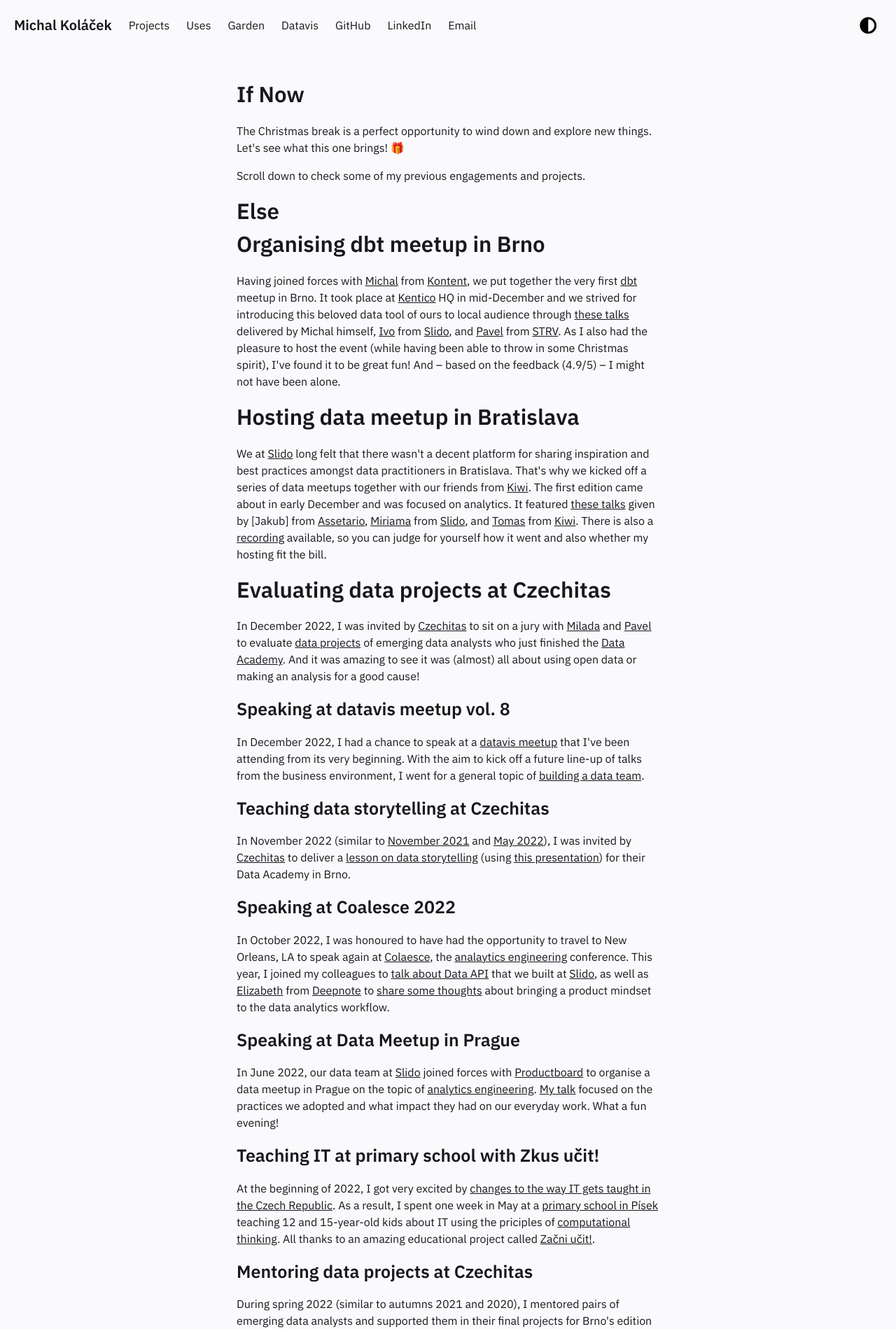
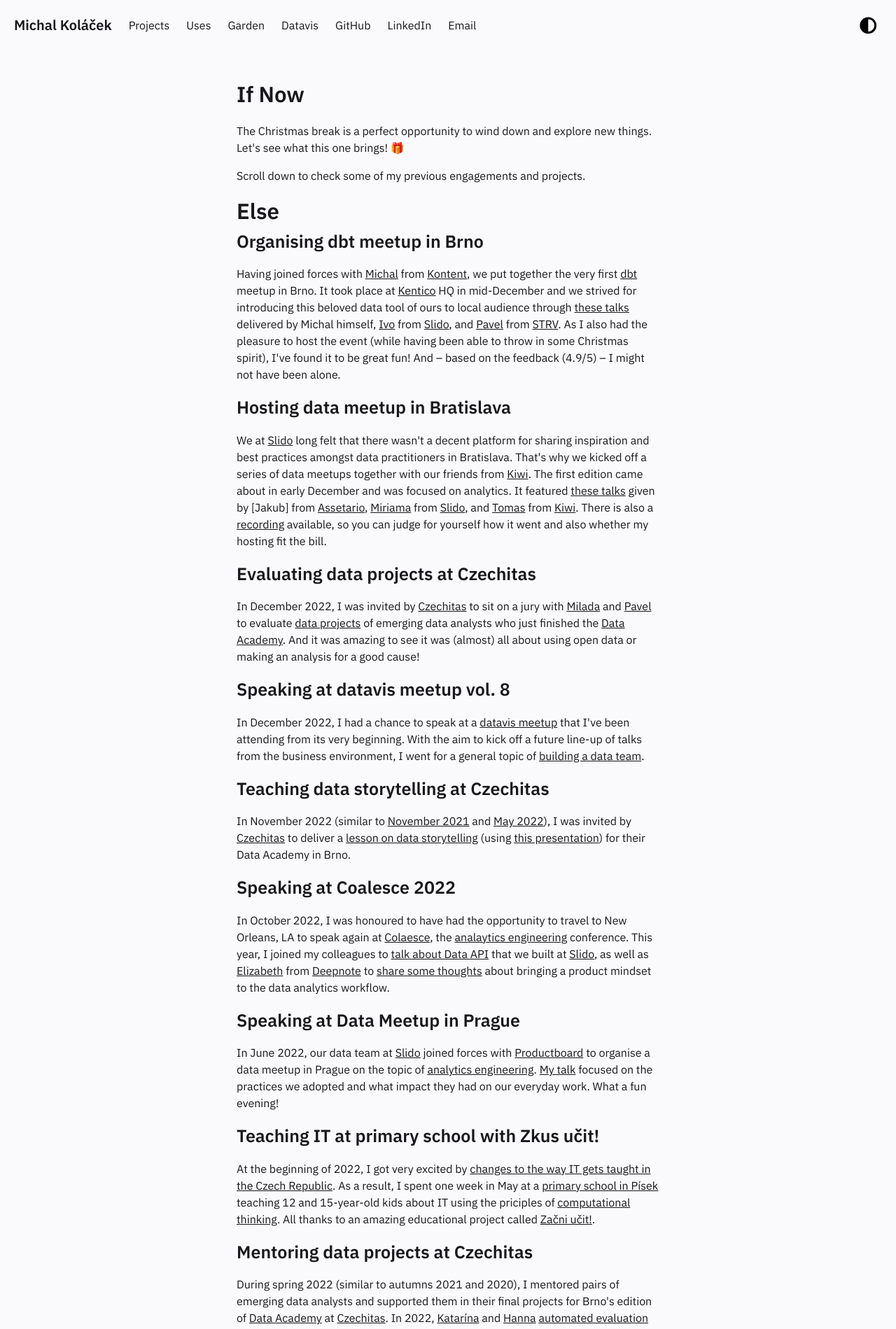
Before and after one commit to one-data-cookie/one-data-cookie.github.io, a Jekyll site: the page built from pages/projects.md, in a window 1280 px wide. Shown: the top 1899 px of the page at 70% size. Built offline with Jekyll 4.4.1, drawn with Linux system fonts in a browser that asks for light colours.

Commit message:
Fix headline level

```diff
--- a/pages/projects.md
+++ b/pages/projects.md
@@ -11,13 +11,13 @@
 
 ## Else
 
-## Organising dbt meetup in Brno
+### Organising dbt meetup in Brno
 Having joined forces with [Michal](https://www.linkedin.com/in/dubravcik) from [Kontent](https://kontent.ai/), we put together the very first [dbt](https://www.getdbt.com/) meetup in Brno. It took place at [Kentico](https://www.kentico.com/) HQ in mid-December and we strived for introducing this beloved data tool of ours to local audience through [these talks](https://docs.google.com/presentation/d/1XZS-x6uIiNbAKBOUHOGq-c8pg7Q-uYYh2FbHIMqeSus/edit?usp=sharing) delivered by Michal himself, [Ivo](https://www.linkedin.com/in/ivan-steiner) from [Slido](https://www.slido.com/), and [Pavel](https://www.linkedin.com/in/jezekpavel) from [STRV](https://www.strv.com/). As I also had the pleasure to host the event (while having been able to throw in some Christmas spirit), I've found it to be great fun! And – based on the feedback (4.9/5) – I might not have been alone.
 
-## Hosting data meetup in Bratislava
+### Hosting data meetup in Bratislava
 We at [Slido](https://www.slido.com/) long felt that there wasn't a decent platform for sharing inspiration and best practices amongst data practitioners in Bratislava. That's why we kicked off a series of data meetups together with our friends from [Kiwi](https://www.kiwi.com/). The first edition came about in early December and was focused on analytics. It featured [these talks](https://docs.google.com/presentation/d/16lasZVOzDS87bCialZzpAa2Q9JS2zEbx8mEaH5euN9c/edit?usp=sharing) given by [Jakub] from [Assetario](https://www.assetario.com/), [Miriama](https://www.linkedin.com/in/miriama-k%C5%99%C3%AD%C5%BEkov%C3%A1-998731114) from [Slido](https://www.slido.com/), and [Tomas](https://www.linkedin.com/in/tomas-tremko) from [Kiwi](https://www.kiwi.com/). There is also a [recording](https://www.youtube.com/watch?v=aiY3TYQfLNU) available, so you can judge for yourself how it went and also whether my hosting fit the bill.
 
-## Evaluating data projects at Czechitas
+### Evaluating data projects at Czechitas
 In December 2022, I was invited by [Czechitas](https://www.czechitas.cz/en) to sit on a jury with [Milada](https://www.linkedin.com/in/milada-sejnohova) and [Pavel](https://www.linkedin.com/in/pavel-klammert-9500046b) to evaluate [data projects](https://docs.google.com/spreadsheets/d/1bag3ntZsNyq9fi0AK2qWAF-6qQiTyrRr3dIO4FrkWJ8/edit?usp=sharing) of emerging data analysts who just finished the [Data Academy](https://www.czechitas.cz/kurzy/digitalni-akademie-data). And it was amazing to see it was (almost) all about using open data or making an analysis for a good cause!
 
 ### Speaking at datavis meetup vol. 8
```
